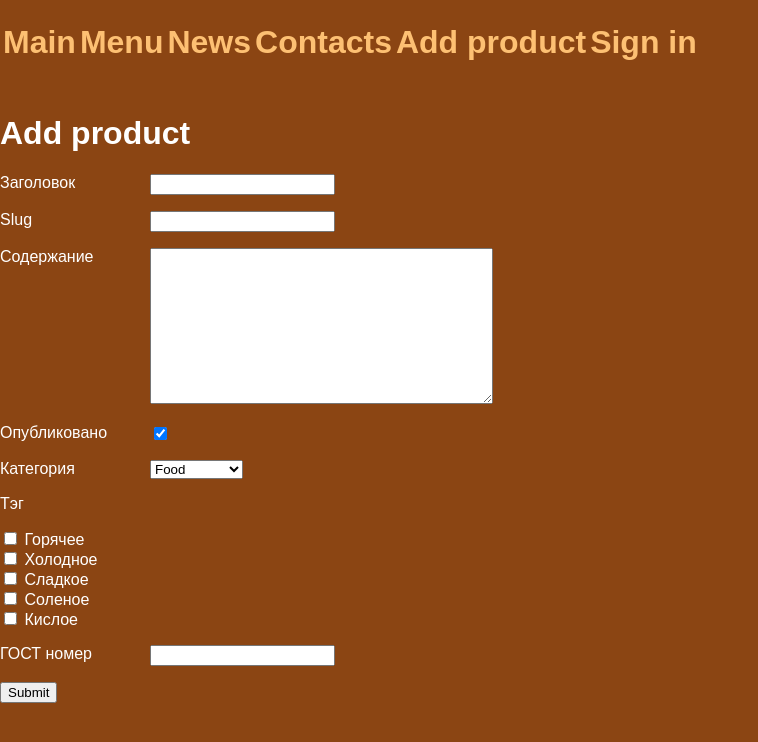
After one commit to Breezefreeze123/YuliaProject, a Django app: page /add_product/ in a window 1280 px wide. The commit adds this page. Shown: the top 742 px of the page, without its empty margins (0-758 px from the left). Run offline with Django 5.2, Linux system fonts and the light colour scheme; data comes from the database, SQL or seed files in the repository; both versions use the stored data as it was after the commit.

Commit message:
Forms - AddProduct form added

```diff
--- /dev/null
+++ b/yulia/templates/add_product/add_product.html
@@ -0,0 +1,36 @@
+{% extends 'home.html' %}
+
+{% block content %}
+
+<h1>{{ title }}</h1>
+
+<form action="" method="post">
+    {% csrf_token %}
+
+    <div class="form-error">{{form.non_field_errors}}</div>
+
+    <!-- Вариант прописывания форм №1 ручной
+    <label for="auth_name">User name:</label><br>
+    <input type="text" id="auth_name" name="auth_name"><br>
+    <label for="psw">Password:</label><br>
+    <input type="password" id="psw" name="psw"><br><br>
+    <label for="ptitle">Product title:</label><br>
+    <input type="text" id="ptitle" name="ptitle"><br><br>
+    -->
+
+    <!-- Вариант прописывания форм №2 простой через форму. Здесь нельзя настроить кастомное оформление каждой строки
+    {{ form.as_p }}
+    -->
+
+    <!-- Вариант прописывания форм №3 циклом через форму. Здесь можно настроить кастомное оформление каждой строки -->
+    {% for f in form %}
+    <p><label class="form-label" for="{{f.id_for_label}}">{{f.label}}</label>{{f}}</p>
+    <div class="form-error">{{f.errors}}</div>
+    {% endfor %}
+
+    <input type="submit" value="Submit">
+
+
+  </form>
+
+{% endblock %}
--- /dev/null
+++ b/yulia/yulia_app_1/forms.py
@@ -0,0 +1,13 @@
+from django import forms
+from .models import Coffee, Category, TagTable
+from django.core.validators import MinLengthValidator, MaxLengthValidator
+
+
+class AddProductForm(forms.Form):
+    title = forms.CharField(min_length=5, max_length=50, label='Заголовок', error_messages={'min_length': 'Слишком короткий заголовок', 'max_length': 'Слишком длинный заголовок'})
+    slug = forms.SlugField(max_length=50, label='Slug', validators=[MinLengthValidator(5, message='Слишком короткий URL'), MaxLengthValidator(50, message='Слишком длинный URL')])
+    content = forms.CharField(required=False, widget=forms.Textarea, label='Содержание')
+    is_published = forms.BooleanField(required=False, label='Опубликовано', initial=1)
+    cat = forms.ModelChoiceField(queryset=Category.objects.all(), label='Категория', empty_label=None)
+    tag = forms.ModelMultipleChoiceField(queryset=TagTable.objects.all(), label='Тэг', widget=forms.CheckboxSelectMultiple)
+    gost = forms.IntegerField(required=False, label="ГОСТ номер")
--- a/yulia/yulia_app_1/static/yulia_app_1/css/styles.css
+++ b/yulia/yulia_app_1/static/yulia_app_1/css/styles.css
@@ -400,7 +400,7 @@ ul.lang-list li a:hover {color: #fdc073;}
 .form-error ul {
     list-style: none;
     padding: 0;
-    color: #CC0000;
+    color: #f55e5e;
 }
 
 .form-button {
--- a/yulia/yulia_app_1/urls.py
+++ b/yulia/yulia_app_1/urls.py
@@ -6,6 +6,7 @@ urlpatterns = [
     path('menu/', views.menu, name = 'menu'),
     path('news/', views.news, name = 'news'),
     path('contacts/', views.contacts, name = 'contacts'),
+    path('add_product/', views.add_product, name = 'add_product'),
     path('signin/', views.signin, name = 'signin'),
     path('menu/<slug:menu_slug>/', views.show_menu, name = 'show_menu'),
     path('menu/category/<slug:cat_slug>/', views.show_category, name = 'show_category'),
--- a/yulia/yulia_app_1/views.py
+++ b/yulia/yulia_app_1/views.py
@@ -2,13 +2,15 @@ from django.shortcuts import render, get_object_or_404
 from django.http import HttpResponse
 from django.db.models import Count, Sum, Avg, Max, Min
 
-from .models import Coffee, Category, TagTable
+from .models import Coffee, Category, TagTable, Gost
+from .forms import AddProductForm
 
 main_menu = [
     {'title': 'Main', 'url_name': 'home'},
     {'title': 'Menu', 'url_name': 'menu'},
     {'title': 'News', 'url_name': 'news'},
     {'title': 'Contacts', 'url_name': 'contacts'},
+    {'title': 'Add product', 'url_name': 'add_product'},
     {'title': 'Sign in', 'url_name': 'signin'},
 ]
 
@@ -102,6 +104,53 @@ def contacts(request):
     }
     return render(request, 'contacts/contacts.html', context=data)
 
+def add_product(request):
+
+    if request.method == 'POST':
+        form = AddProductForm(request.POST)
+        if form.is_valid():
+            try:
+                #Простой вывод словаря со всеми полями формы в командную строку, заменили на вывод в БД
+                #print(form.cleaned_data)
+
+                #Внесение записей из формы в БД, если названия полей в форме полностью соответствуют названиям полей в модели.
+                #Заменила на внесение по каждому полю, чтобы настроить связи ManyToMany и OneToOne
+                #Coffee.objects.create(**form.cleaned_data)
+
+                Coffee.objects.create(title=form.cleaned_data['title'],
+                                      slug=form.cleaned_data['slug'],
+                                      content=form.cleaned_data['content'],
+                                      is_published=form.cleaned_data['is_published'],
+                                      cat=form.cleaned_data['cat'],
+                                      )
+
+                Gost.objects.create(gost_product=form.cleaned_data['title'],
+                                    gost_number=form.cleaned_data['gost'],
+                                    )
+
+                #Связывание Coffee и TagTable через ManyToManyField
+                new_coffee = Coffee.objects.get(slug=form.cleaned_data['slug'])
+                lst_tag = list(form.cleaned_data['tag'])
+                new_coffee.tag.set(lst_tag)
+
+                #Связывание Coffee и Gost через OneToOneField
+                new_gost = Gost.objects.get(gost_number=form.cleaned_data['gost'])
+                new_coffee.gost = new_gost
+                new_coffee.save()
+
+            except Exception as e:
+                form.add_error(None, "Ошибка добавления продукта")
+                form.add_error(None, e)
+    else:
+        form = AddProductForm()
+
+    data = {
+        'title': 'Add product',
+        'main_menu': main_menu,
+        'form': form,
+    }
+    return render(request, 'add_product/add_product.html', context=data)
+
 def signin(request):
     data = {
         'title': 'Sign in',
```
Also changed, not shown: yulia/db.sqlite3.
